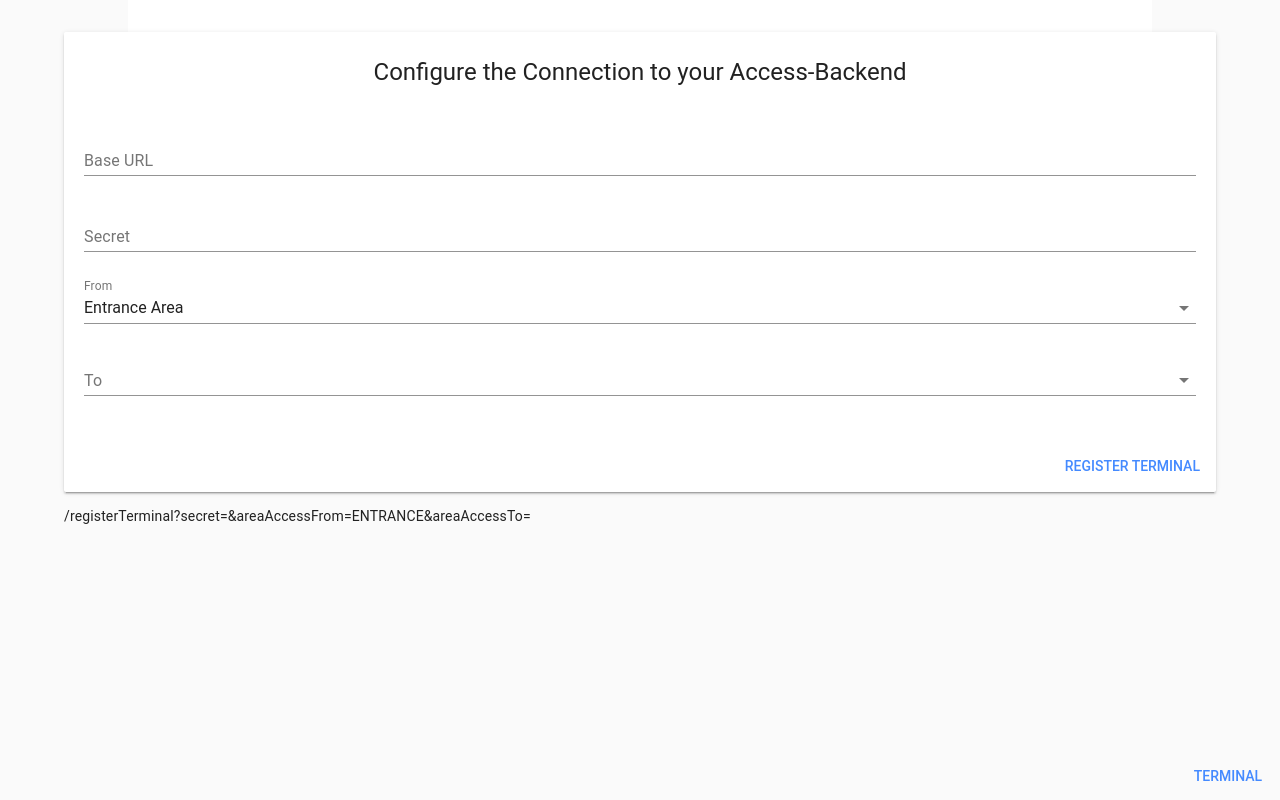
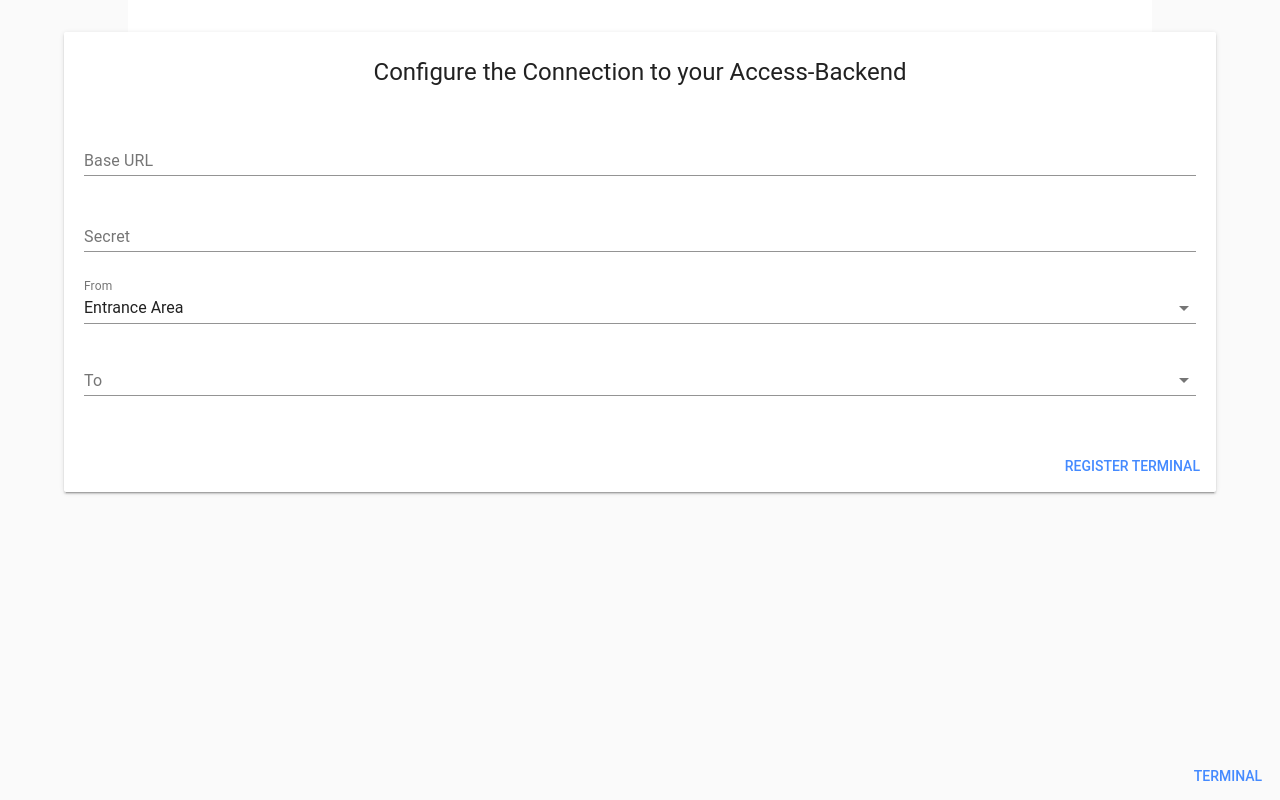
Before and after one commit to bc-ticketing/access-terminal, a Vue app: page / in a window 1280 px wide. Built offline with nearby package versions, Linux system fonts and the light colour scheme.

Commit message:
Remove unneeded code and resized denied message

```diff
--- a/src/views/Connection.vue
+++ b/src/views/Connection.vue
@@ -77,7 +77,6 @@
         {{ processMessage }}
       </p>
     </div>
-    <div>{{registerRequestURL}}</div>
     <div class="go-to-terminal">
       <md-button class="md-primary" @click="goToTerminal()">Terminal</md-button>
     </div>
--- a/src/views/Terminal.vue
+++ b/src/views/Terminal.vue
@@ -149,10 +149,8 @@ export default {
       this.alreadyHandlingDenied = false;
       this.alreadyHandlingGranted = false;
       try {
-        console.log("executing new code request");
         const response = await axios.post(this.getNewCodeRequestURL);
         this.code = response.data;
-        console.log("fetched following code", this.code);
       } catch(e) {
         this.showError();
       }
@@ -184,7 +182,6 @@ export default {
         this.alreadyHandlingDenied = true;
         try {
           this.deniedMessage = await this.fetchDeniedMessage();
-          console.log("denied message", this.deniedMessage);
           await sleep(2000);
           this.showDenied();
         } catch (e) {
@@ -227,7 +224,6 @@ export default {
   async created() {
     await this.newCodeRequest();
     this.status = await this.fetchStatus();
-    console.log(this.status);
     this.startPingInterval();
   }
 };
@@ -281,6 +277,7 @@ export default {
 .status-display-text-message {
   text-align: center;
   height: 600px;
+  line-height: 3rem;
   margin-top: 300px;
   font-size: 50px;
 }
```
